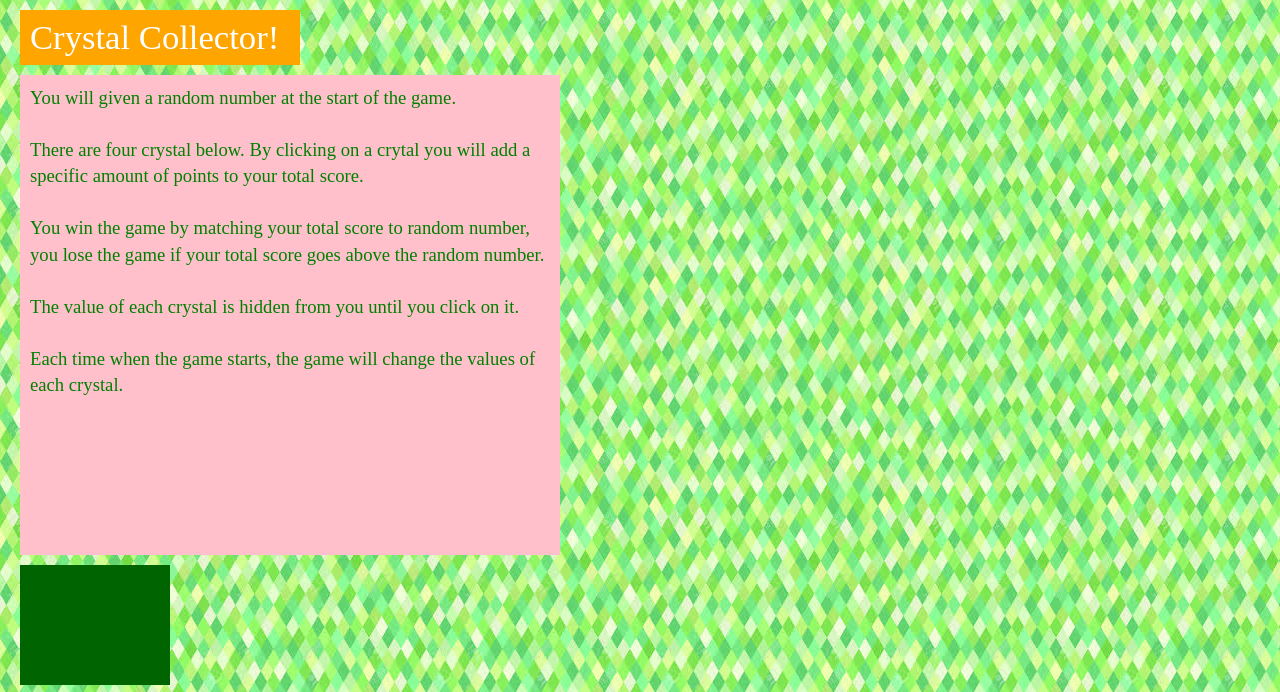
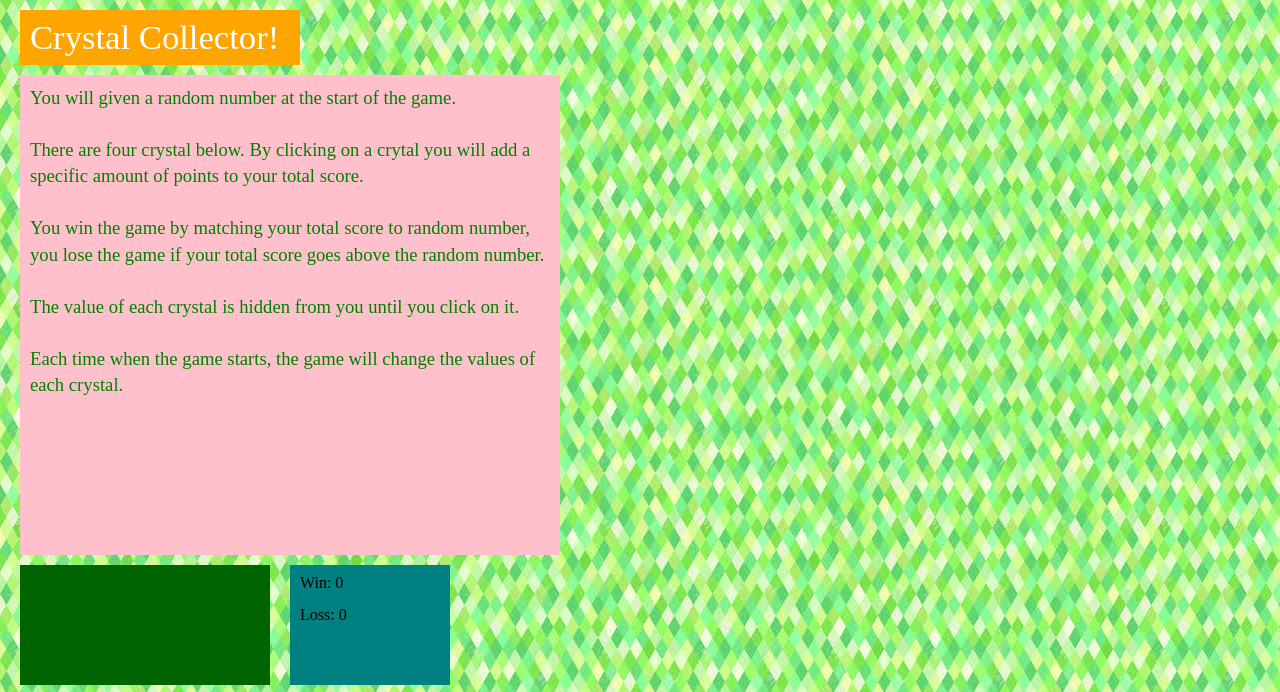
Before and after one commit to krekorian/unit-4-game, a plain HTML site: page index.html in a window 1280 px wide. Shown: the top 692 px of the page. Drawn offline with Linux system fonts and the light colour scheme.

Commit message:
brach_1_04042019_3

```diff
--- a/assets/css/style.css
+++ b/assets/css/style.css
@@ -31,9 +31,18 @@ header {
 .result-space {
     float: left;
     background-color: darkgreen;
-    width: 150px;
+    width: 250px;
     height: 120px;
     margin-left: 20px;
+}
+
+.win-space {
+    float: left;
+    background-color: #008080;
+    width: 150px;
+    height: 110px;
+    margin-left: 20px;
+    padding: 10px 0px 0px 10px;
 }
 
 .crystal-square {
--- a/index.html
+++ b/index.html
@@ -32,6 +32,11 @@
     </div>
     <div class="content_frame">
         <div class="result-space"></div>
+        <div class="win-space">
+            <div>Win: <span id="win-count">0</span></div>
+            <br>
+            <div>Loss: <span id="loss-count">0</span></div>
+        </div>
     </div>
     <br style="clear:both" />
 
```
